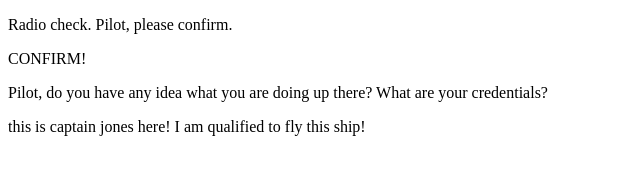
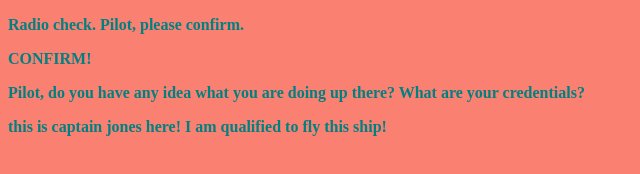
Before and after one commit to hobbs9458/comsLogAgaiiin, a plain HTML site: page index.html in a window 1280 px wide. Shown: the whole page, without its empty margins (0-640 px from the left). Drawn offline with Linux system fonts and the light colour scheme.

Commit message:
added style.css

```diff
--- a/index.html
+++ b/index.html
@@ -4,6 +4,8 @@
     <meta charset="UTF-8">
     <meta name="viewport" content="width=device-width, initial-scale=1.0">
     <title>Document</title>
+    <link rel="stylesheet" type="text/css" href="style.css">
+
 </head>
 <body>
     <p>Radio check. Pilot, please confirm.</p>
--- /dev/null
+++ b/style.css
@@ -0,0 +1,5 @@
+body {
+    background: salmon;
+    color: teal;
+    font-weight: bold;
+}
```
